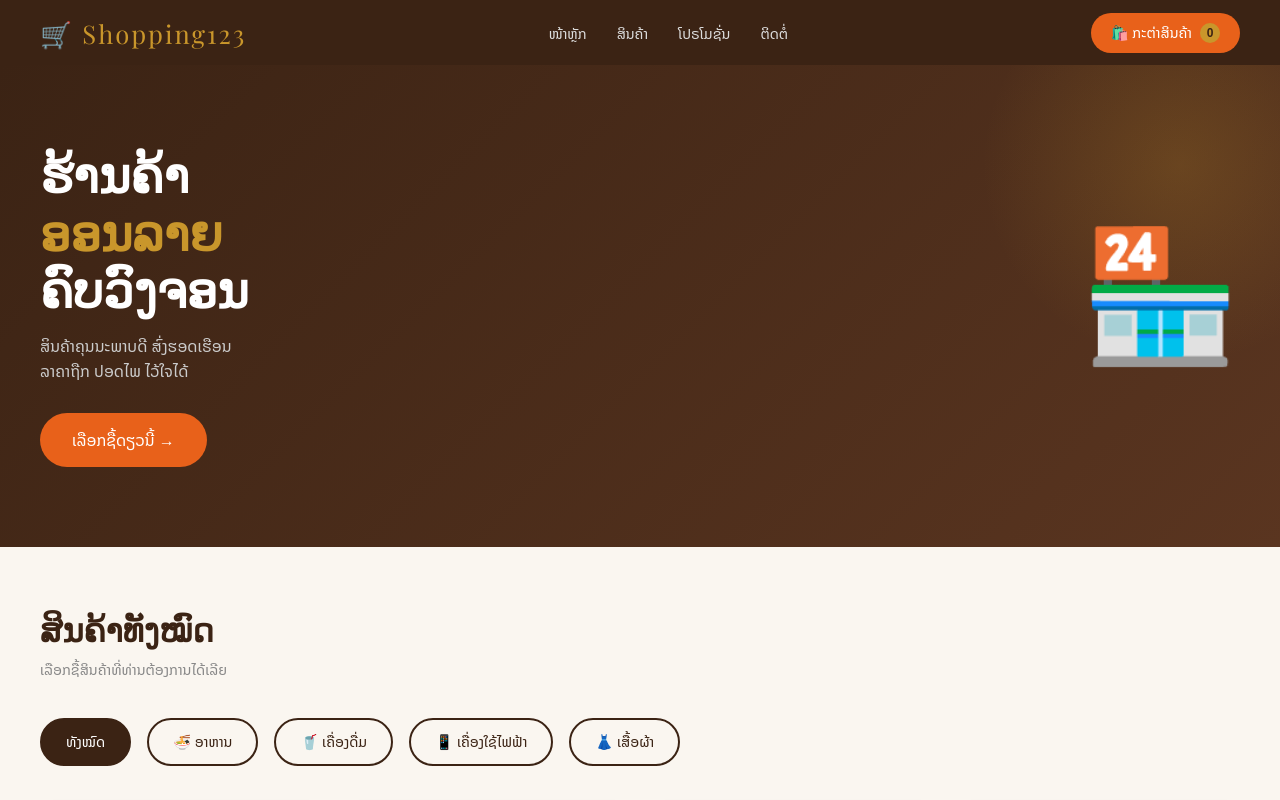
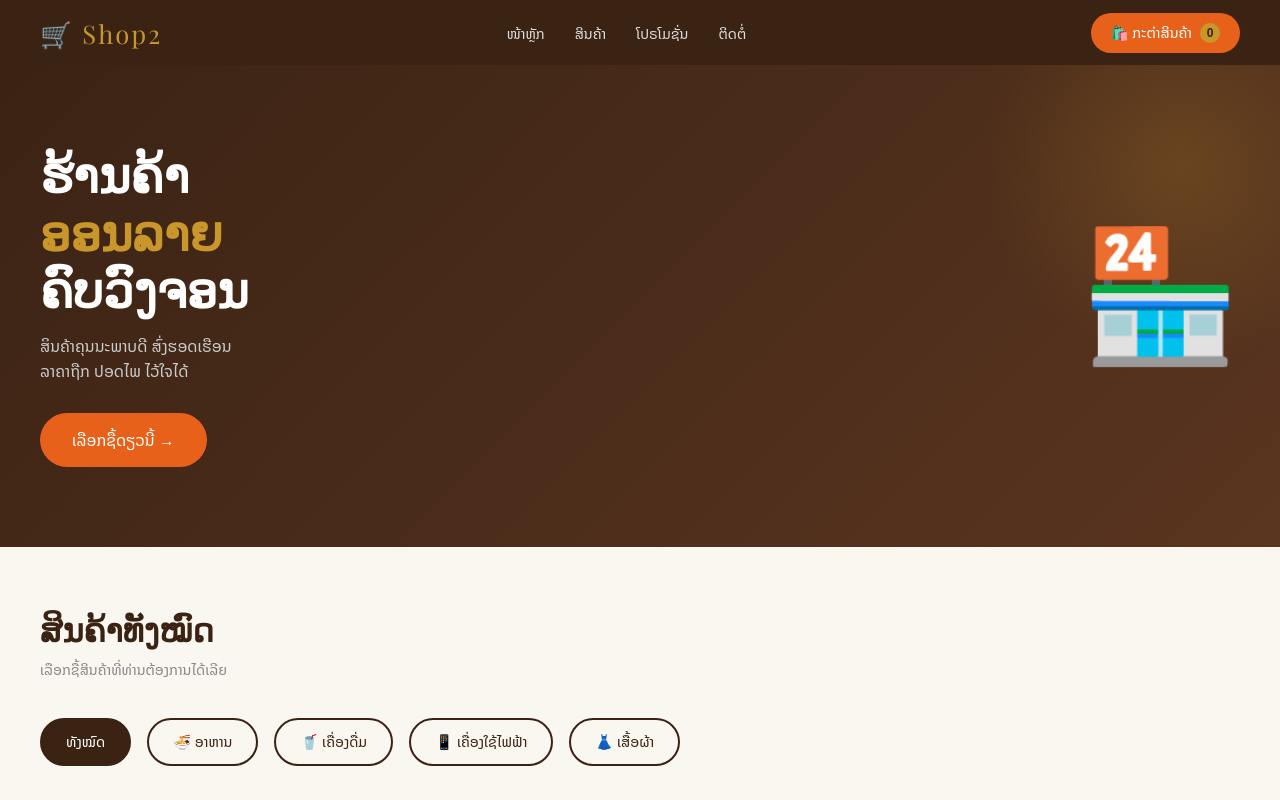
Before and after one commit to Namouy11/Shop, a website: page index.html in a window 1280 px wide. Shown: the top 800 px of the page. Drawn offline with nearby package versions, Linux system fonts and the light colour scheme.

Commit message:
trigger deploy

```diff
--- a/index.html
+++ b/index.html
@@ -455,7 +455,7 @@
 
 <!-- NAVBAR -->
 <nav>
-  <div class="logo">🛒 Shopping123</div>
+  <div class="logo">🛒 Shop2</div>
   <ul class="nav-links">
     <li><a href="#">ໜ້າຫຼັກ</a></li>
     <li><a href="#">ສິນຄ້າ</a></li>
```
